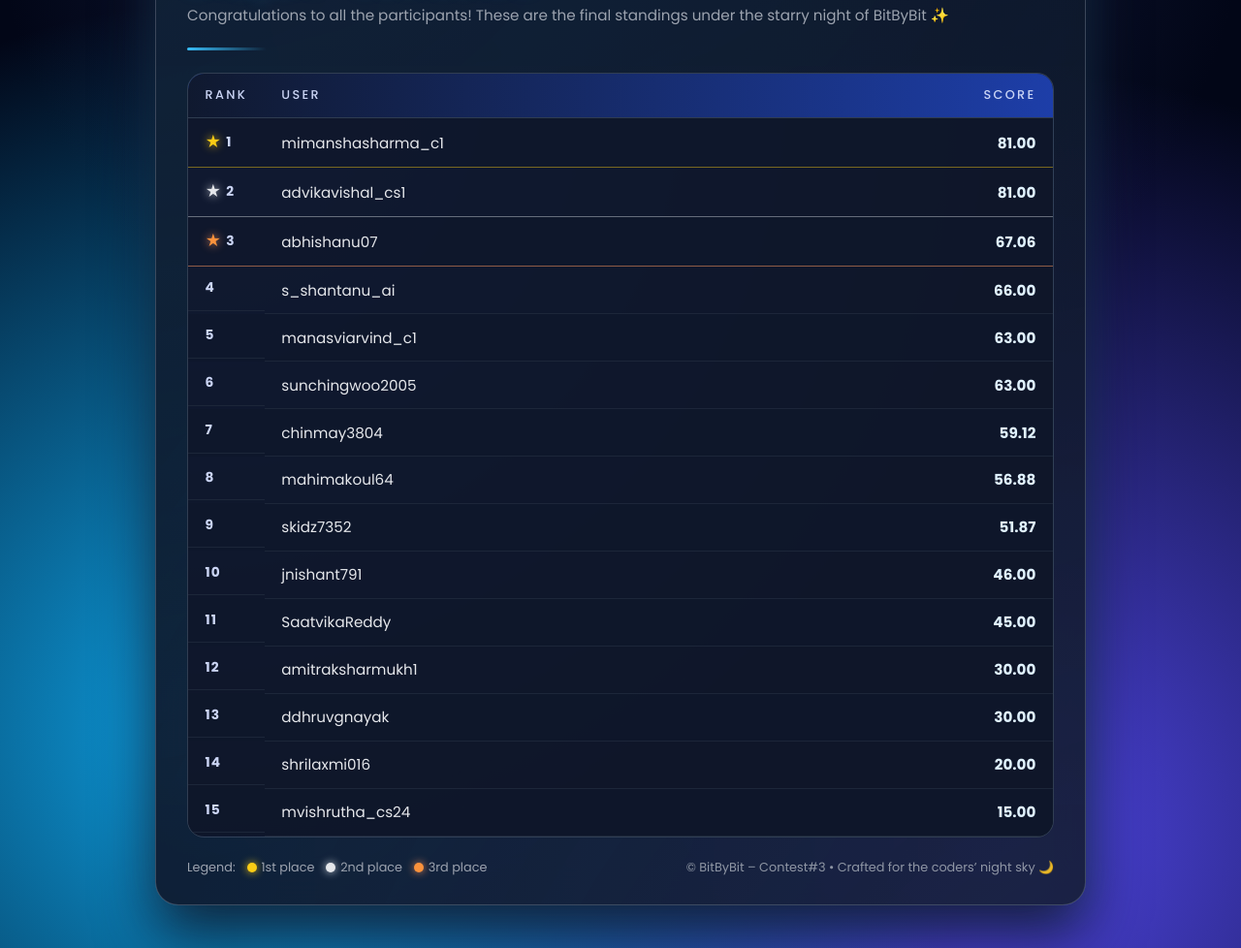
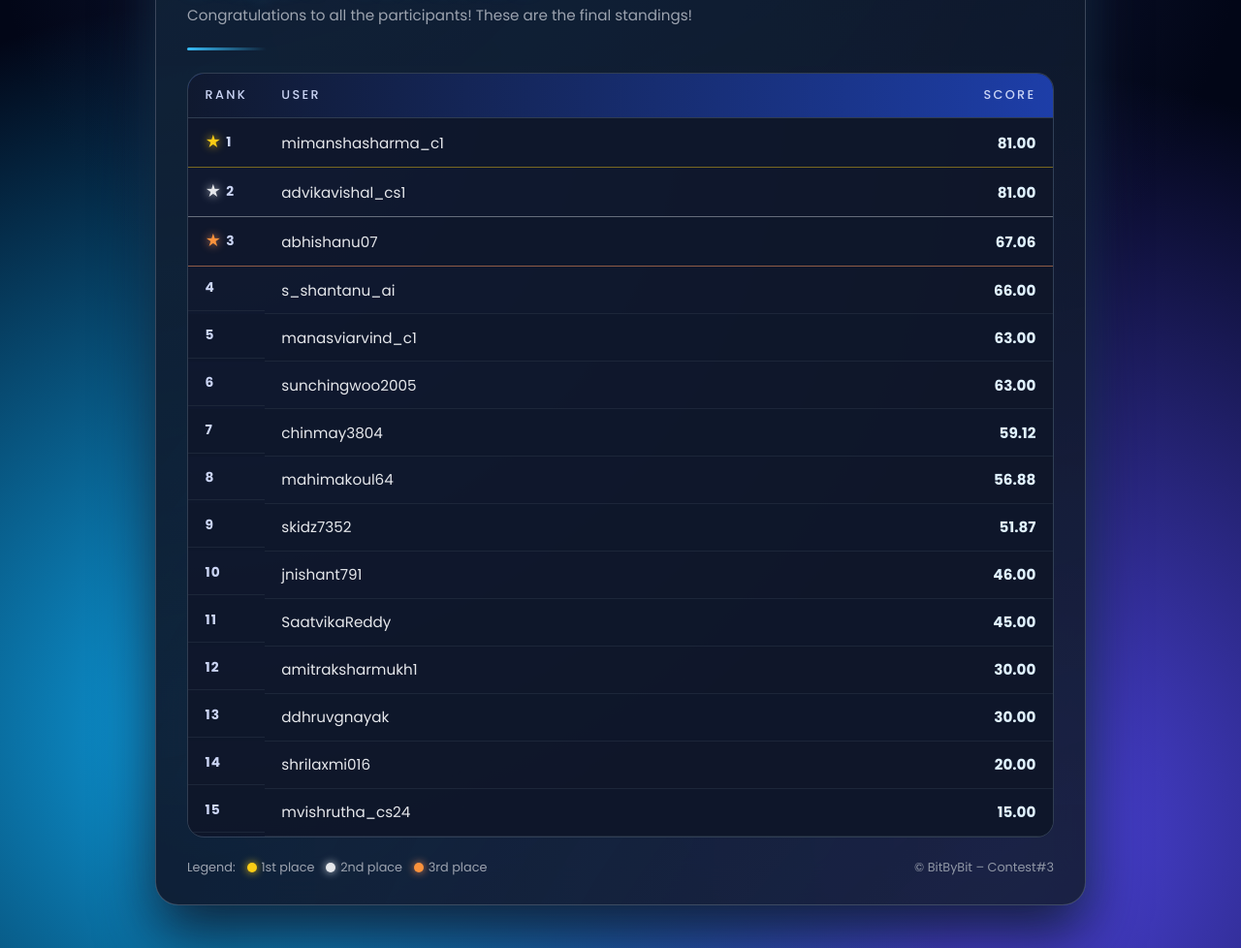
Before and after one commit to srishtiranjanme25/bitbybit-contest3-leaderboard, a plain HTML site: page index.html in a window 1280 px wide. Shown: the part 157-1135 px from the top of the page at 97% size. Drawn offline with Linux system fonts and the light colour scheme.

Commit message:
Update index.html

```diff
--- a/index.html
+++ b/index.html
@@ -444,7 +444,7 @@
       </h1>
 
       <p class="subtitle">
-        Congratulations to all the participants! These are the final standings under the starry night of BitByBit ✨
+        Congratulations to all the participants! These are the final standings!
       </p>
 
       <div class="accent-bar"></div>
@@ -553,7 +553,7 @@
           </span>
         </div>
         <div class="footer-right">
-          © BitByBit – Contest#3 • Crafted for the coders’ night sky 🌙
+          © BitByBit – Contest#3
         </div>
       </div>
     </section>
```
